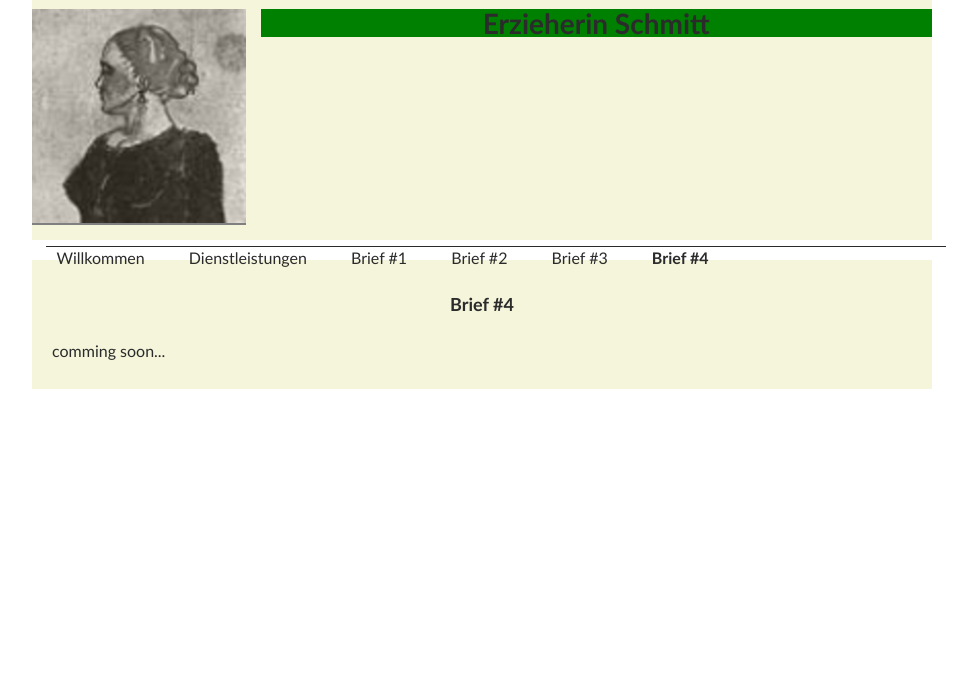
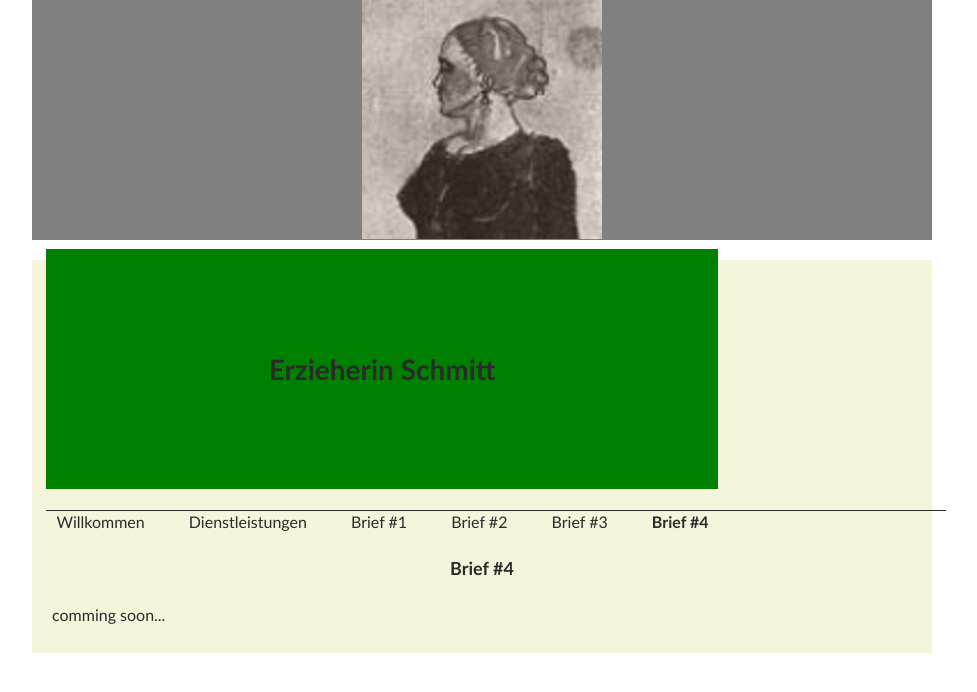
Before and after one commit to richardtraindl/tierarztpraxis-kaiserstrasse.at, a Jekyll site: the page built from xyz123/Schmitt/brief4.html, in a window 1280 px wide. Shown: the top 692 px of the page, without its empty margins (158-1135 px from the left). Built offline with Jekyll 4.4.1, drawn with Linux system fonts in a browser that asks for light colours.

Commit message:
customize

```diff
--- a/_includes/guest.html
+++ b/_includes/guest.html
@@ -1,12 +1,12 @@
 
-        <header class="section group" style="height: 240px;">
+        <header class="section group>
             <div class="col span_3_of_12">
-                <div style="display: flex; align-items: center; justify-content: center; background-color: gray;">
+                <div style="display: flex; align-items: center; justify-content: center; background-color: gray; height: 240px;">
                         <a href="index.html"><img src="/img2/logo.jpg" alt="Logo"></a>
                 </div>
             </div>
             <div class="col span_9_of_12">
-                <div style="display: flex; align-items: center; justify-content: center; background-color: green;">
+                <div style="display: flex; align-items: center; justify-content: center; background-color: green; height: 240px;">
                         <h1>Erzieherin Schmitt</h1>
                 </div>
             </div>
```
